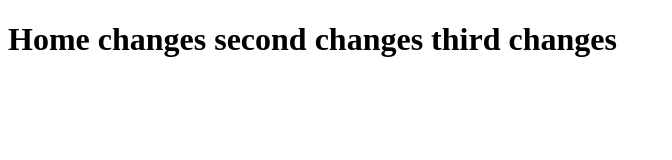
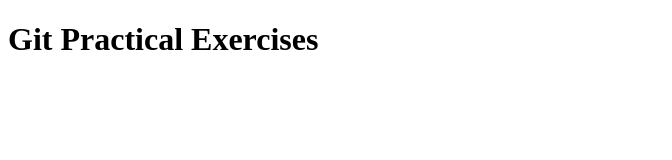
Before and after one commit to Nick-Lemy/Gym-Git-Exercise-Solutions, a plain HTML site: page index.html in a window 1280 px wide. Shown: the whole page, without its empty margins (0-672 px from the left). Drawn offline with Linux system fonts and the light colour scheme.

Commit message:
home.html to index.html

```diff
--- a/index.html
+++ b/index.html
@@ -6,6 +6,6 @@
     <title>Document changes second changes third changes</title>
   </head>
   <body>
-    <h1>Home changes second changes third changes</h1>
+    <h1>Git Practical Exercises</h1>
   </body>
 </html>
```
